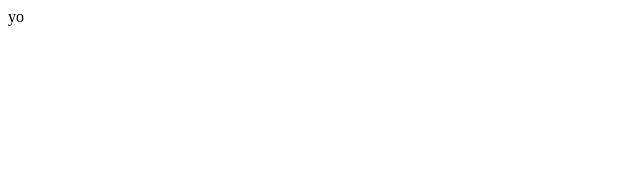
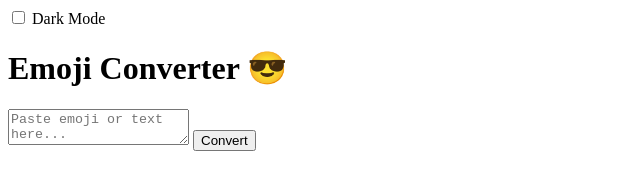
Before and after one commit to Ebrat222/Web_Folders, a plain HTML site: page Emojis_Converter/index.html in a window 1280 px wide. Shown: the whole page, without its empty margins (0-640 px from the left). Drawn offline with Linux system fonts and the light colour scheme.

Commit message:
Update index.html

```diff
--- a/Emojis_Converter/index.html
+++ b/Emojis_Converter/index.html
@@ -1 +1,21 @@
-yo
+<!DOCTYPE html>
+<html lang="en">
+<head>
+  <meta charset="UTF-8">
+  <title>Emoji Converter</title>
+  <link rel="stylesheet" href="style.css">
+</head>
+<body>
+  <div class="container">
+	<label class="switch">
+    <input type="checkbox" onchange="toggleDarkMode()">
+    <span class="slider"></span> Dark Mode
+    </label>
+    <h1>Emoji Converter &#128526</h1>
+    <textarea id="emojiInput" placeholder="Paste emoji or text here..."></textarea>
+    <button onclick="convertEmoji()">Convert</button>
+    <div id="results"></div>
+  </div>
+  <script src="script.js"></script>
+</body>
+</html>
```
